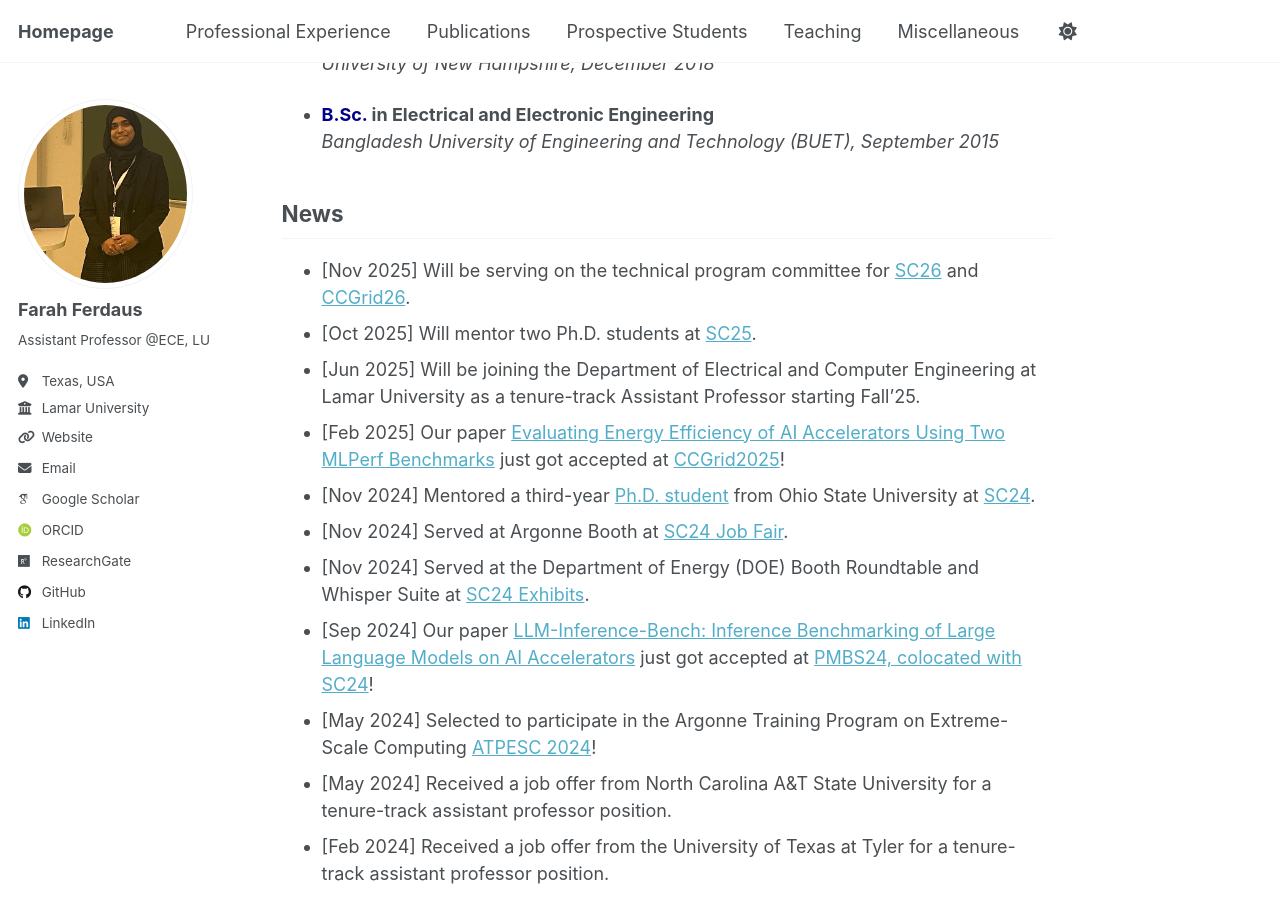
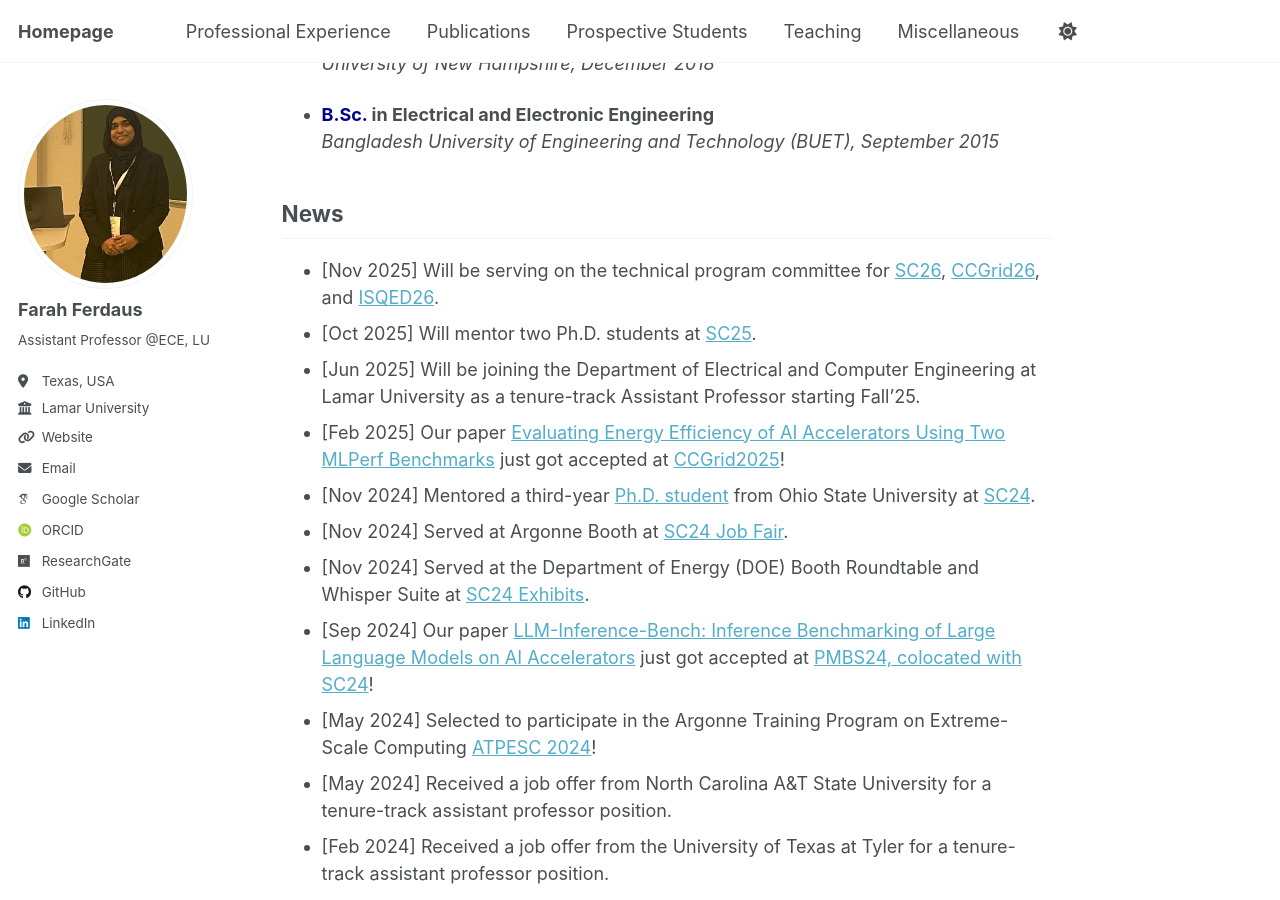
Before and after one commit to fferdaus/fferdaus.github.io, a Jekyll site: the page built from _pages/about.md, in a window 1280 px wide and 900 px high, scrolled down 861 px. Built offline with Jekyll 4.4.1, drawn with Linux system fonts in a browser that asks for light colours; some web fonts are replaced.

Commit message:
Update about.md

```diff
--- a/_pages/about.md
+++ b/_pages/about.md
@@ -59,7 +59,7 @@ I have published numerous scientific articles, including journal articles, confe
 **Stichting Bangladesh Accord Foundation, Dhaka, Bangladesh**
 -->
 ## News
-- [Nov 2025] Will be serving on the technical program  committee for [SC26](https://supercomputing.org/) and [CCGrid26](https://ccgrid2026.cdms.westernsydney.edu.au/).
+- [Nov 2025] Will be serving on the technical program  committee for [SC26](https://supercomputing.org/), [CCGrid26](https://ccgrid2026.cdms.westernsydney.edu.au/), and [ISQED26](https://www.isqed.org/).
 - [Oct 2025] Will mentor two Ph.D. students at [SC25](https://sc25.supercomputing.org/students/mentor-protege-matching/).
 - [Jun 2025] Will be joining the Department of Electrical and Computer Engineering at Lamar University as a tenure-track Assistant Professor starting Fall'25.
 - [Feb 2025] Our paper [Evaluating Energy Efficiency of AI Accelerators Using Two MLPerf Benchmarks](https://ieeexplore.ieee.org/abstract/document/11044796) just got accepted at [CCGrid2025](https://site.uit.no/ccgrid2025/)!
```
